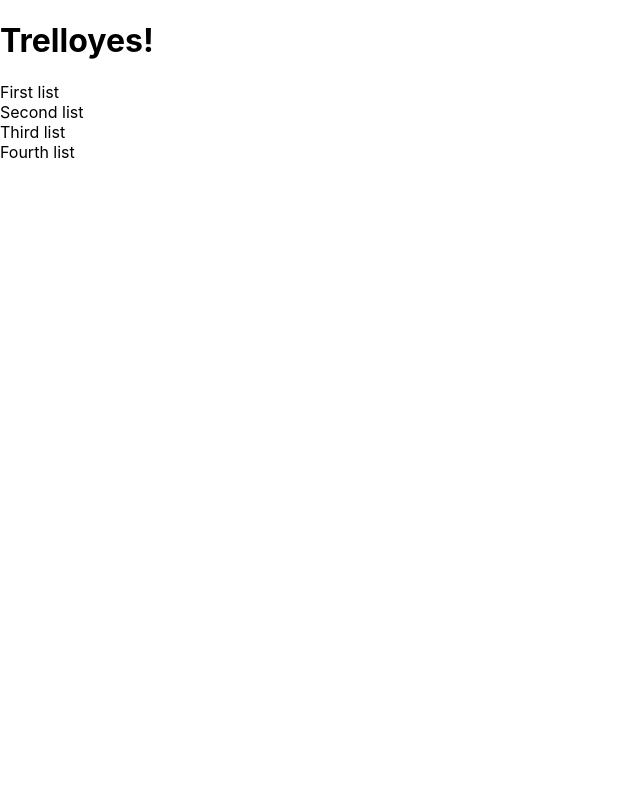
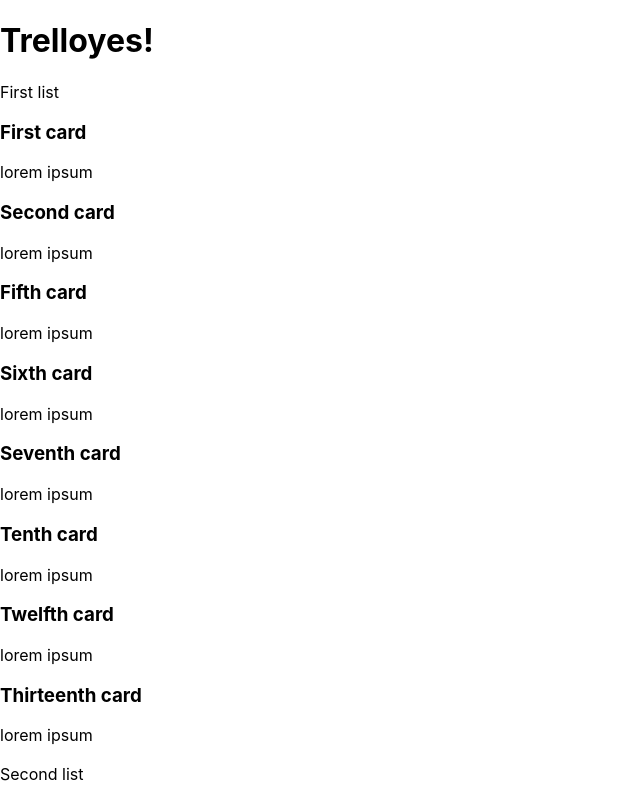
Before and after one commit to thinkful-ei-leopard/callback-props-raina-ron, a React (Create React App) app: page / in a window 1280 px wide. Shown: the top 800 px of the page, without its empty margins (0-640 px from the left). Built offline with nearby package versions, Linux system fonts and the light colour scheme.

Commit message:
TAKE THAT REACT!

```diff
--- a/src/App.js
+++ b/src/App.js
@@ -7,15 +7,23 @@ import Card from './Card';
 function App(props) {
   const cards = [];
   const cardIds = props.storeData.lists.map(list => {
-    return list.cardIds;
-  });
-  // console.log(cardIds);
+    for (let i = 0; i < props.storeData.lists.length; i++) {
+      return list.cardIds[i];
+    }
+      //return list.cardIds[0];
+      //return console.log(props.storeData.allCards[arr]);
+    });
 
-  for (let i = 0; i < cardIds.length; i++) {
-    for (let j = 0; j < cardIds[i].length; j++) {
-
-    }
-  }
+  // console.log(`cardIDs: ${cardIds}`);
+  // const cardArray = cardIds.map(element => {
+  //   return props.storeData.allCards[element];
+  // });
+  // console.log(cardArray);
+  // for (let i = 0; i < cardIds.length; i++) {
+  //   for (let j = 0; j < cardIds[i].length; j++) {
+  //     console.log(cardIds[i][j]);
+  //   }
+  // }
 
   //  const cardArray = cardIds.find(element => {
   //   return element === props.storeData.allCards[element];
@@ -23,6 +31,7 @@ function App(props) {
 
   // console.log(cardArray);
 
+//cards={list.cardIds.map(element => props.storeData.allCards[element]
 
 
   return (
@@ -34,13 +43,10 @@ function App(props) {
 
 
     {props.storeData.lists.map(list => {
+      // console.log(list.cardIds.map(element => props.storeData.allCards[element]));
+      return <List key={list.id} header={list.header} cards={list.cardIds.map(element => props.storeData.allCards[element])}></List>;
+    })}
 
-      return <List key={list.id} header={list.header} c></List>;
-    })}
-      {/* STORE.lists.forEach(list => {
-        <List header={list.header}
-      card={list.cardIds.find(cardId => cardId === STORE.allCards[cardId])}
-      /> */}
     </div>
     </main>
   );
--- a/src/Card.js
+++ b/src/Card.js
@@ -1,4 +1,5 @@
 import React from 'react';
+import List from './List';
 
 function Card(prop) {
 
--- a/src/List.js
+++ b/src/List.js
@@ -1,4 +1,5 @@
 import React from 'react';
+import Card from './Card';
 
 function List(prop) {
   return (
@@ -7,7 +8,11 @@ function List(prop) {
               {prop.header}
           </header>
           <div className='List-cards'>
-
+              {console.log(prop.cards)}
+              {prop.cards.map(card => {
+                  return <Card key={card.id} title={card.title} content={card.content} />;
+              })}
+            <Card key={prop.cards.id} title={prop.cards.title} content={prop.cards.content} />
           </div>
       </section>
   );
```
